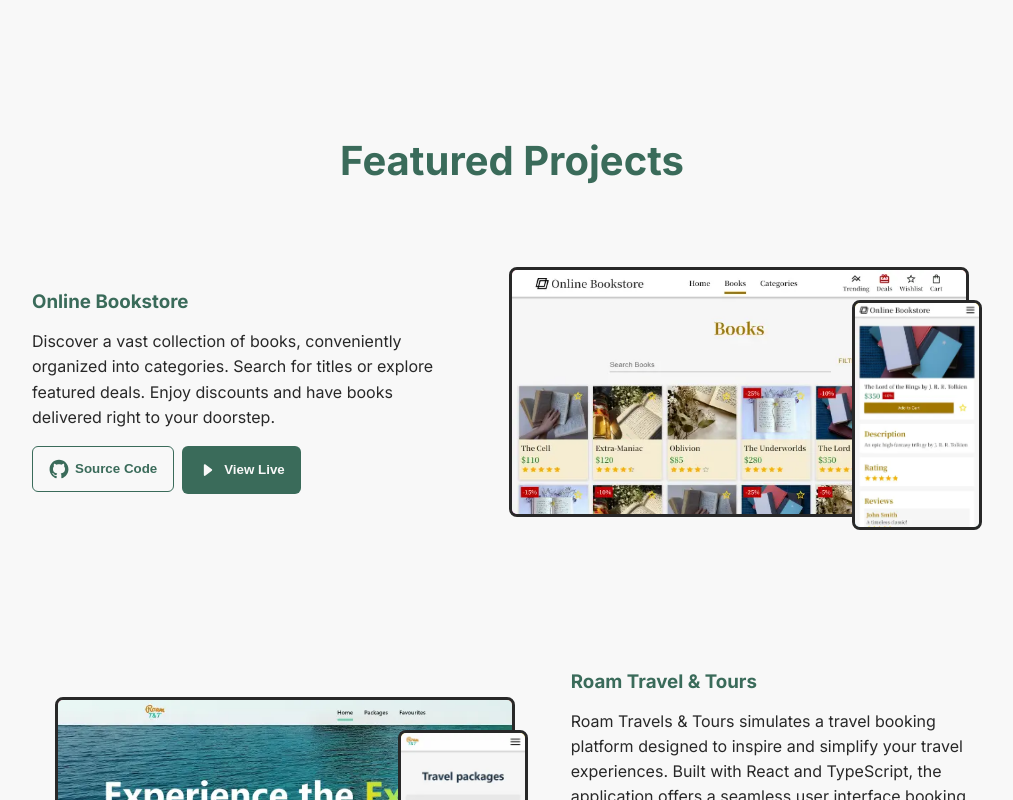
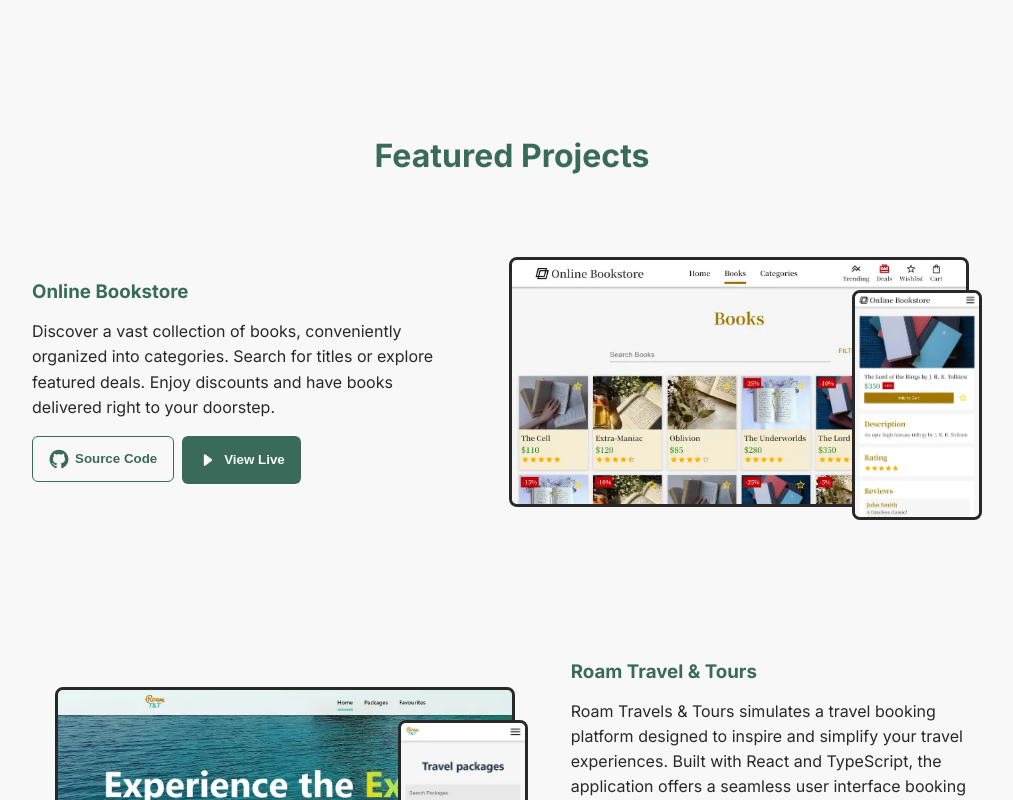
Before and after one commit to climaxmba/portfolio, a Next.js app: page / in a window 1280 px wide. Shown: the part 1440-2240 px from the top of the page, without its empty margins (128-1141 px from the left). Built offline with nearby package versions, Linux system fonts and the light colour scheme.

Commit message:
Replace Link component with <a>

```diff
--- a/src/app/components/hashNavLink/HashNavLink.tsx
+++ b/src/app/components/hashNavLink/HashNavLink.tsx
@@ -1,7 +1,6 @@
 "use client";
 import type React from "react";
 import { useEffect, useState } from "react";
-import Link from "next/link";
 import { useNavContext } from "@/lib/NavbarContext";
 
 interface HashNavLinkProps {
@@ -51,11 +50,11 @@ export default function HashNavLink({
   }, [activeId, addId, id, removeId]);
 
   return (
-    <Link
+    <a
       href={href}
       className={isActive ? `${activeClassName} ${className}` : className}
     >
       {children}
-    </Link>
+    </a>
   );
 }
--- a/src/app/globals.scss
+++ b/src/app/globals.scss
@@ -47,7 +47,8 @@ body {
 }
 
 h2 {
-  font-size: 2.5rem;
+  font-size: clamp(2rem, 10%, 2.5rem);
+  text-wrap: nowrap;
 }
 
 p {
```
